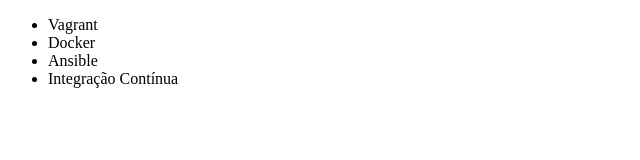
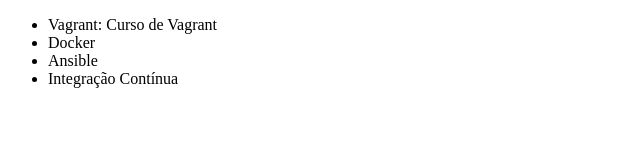
Before and after one commit to realelijr/curso-git, a plain HTML site: page index.html in a window 1280 px wide. Shown: the whole page, without its empty margins (0-640 px from the left). Drawn offline with Linux system fonts and the light colour scheme.

Commit message:
Alterando o curso de Vagrant

```diff
--- a/index.html
+++ b/index.html
@@ -6,7 +6,7 @@
 </head>
 <body>
     <ul>
-        <li>Vagrant</li>
+        <li>Vagrant: Curso de Vagrant</li>
         <li>Docker</li>
         <li>Ansible</li>
         <li>Integração Contínua</li>
```
Also changed, not shown: teste/teste.txt (added).
